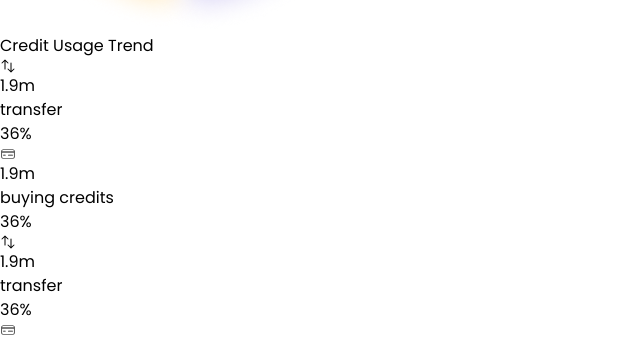
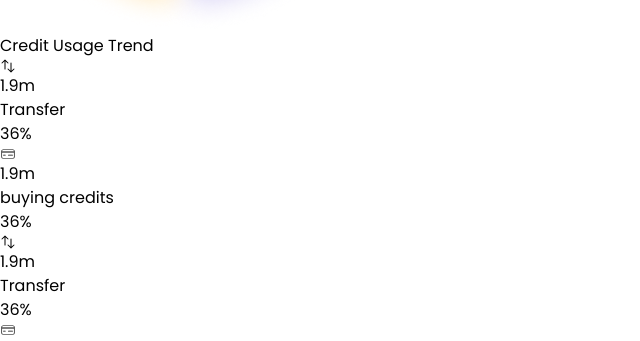
Before and after one commit to talha2224/Dong, a React (Vite) app: page /home in a window 1280 px wide. Shown: the part 1935-2276 px from the top of the page, without its empty margins (0-640 px from the left). Built offline with nearby package versions, Linux system fonts and the light colour scheme.

Commit message:
transfer

```diff
--- a/src/pages/HomePage.jsx
+++ b/src/pages/HomePage.jsx
@@ -140,7 +140,7 @@ const HomePage = () => {
                                         </div>
                                         <div>
                                             <h1 className='font-medium'>1.9m</h1>
-                                            <p className='text-[#a7a7a7] text-sm'>transfer</p>
+                                            <p className='text-[#a7a7a7] text-sm'>Transfer</p>
                                         </div>
                                     </div>
 
@@ -179,7 +179,7 @@ const HomePage = () => {
                                         </div>
                                         <div>
                                             <h1 className='font-medium'>1.9m</h1>
-                                            <p className='text-[#a7a7a7] text-sm'>transfer</p>
+                                            <p className='text-[#a7a7a7] text-sm'>Transfer</p>
                                         </div>
                                     </div>
 
```
